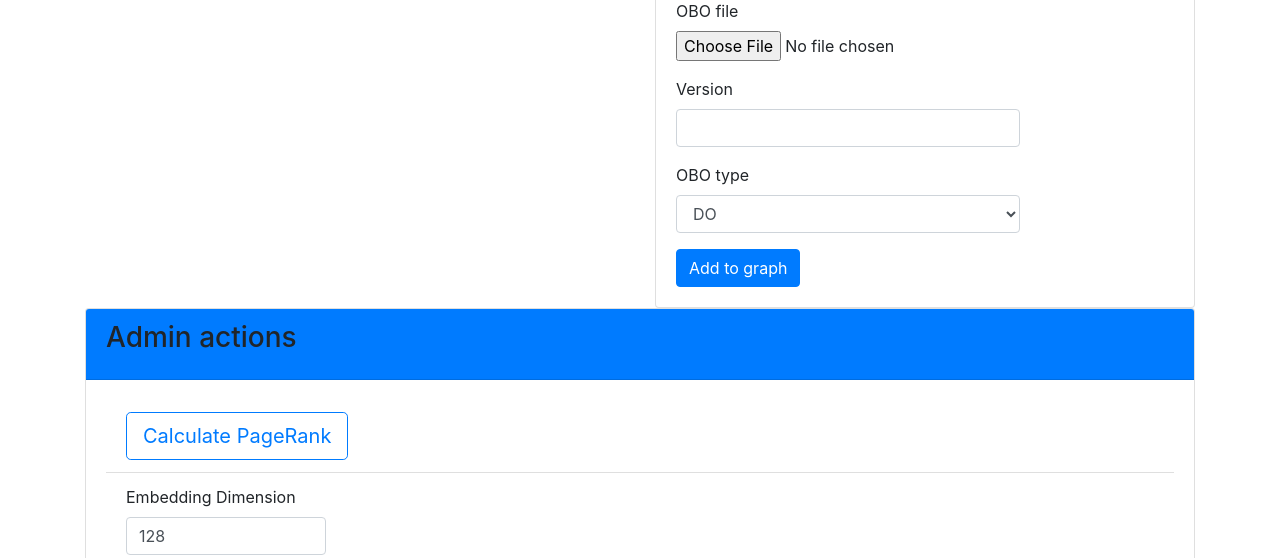
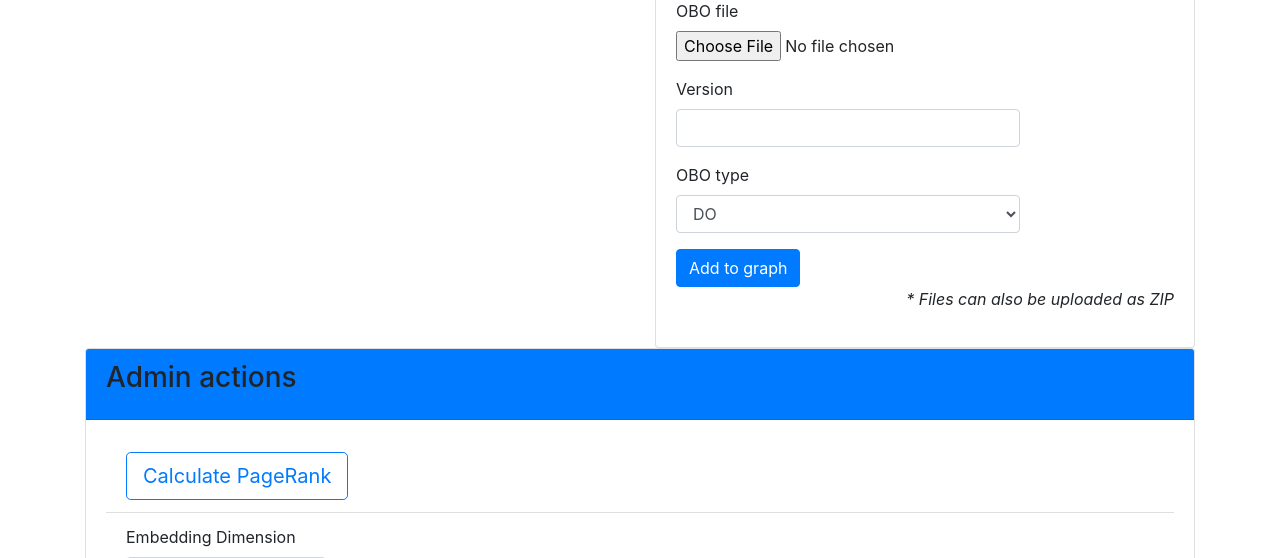
Before and after one commit to GyftakisK/OpenDataGraph, a Flask app: page /admin/ in a window 1280 px wide, after a click on "Add resource". Shown: the part 630-1188 px from the top of the page. Run offline with Flask 2, Linux system fonts and the light colour scheme; the visitor is signed in with stand-in values (Sample User, id 1); data comes from the database, SQL or seed files in the repository; data that the repository does not hold is empty; parts of the project's set-up code (start-up, migrations or seed data) failed here and were passed over; some libraries are stand-ins or nearby versions.

Commit message:
Admin Dashboard add zip note for structured resources

```diff
--- a/app/templates/admin/dashboard.html
+++ b/app/templates/admin/dashboard.html
@@ -130,6 +130,10 @@
                             <div class="row">
                                 {{ render_form(form_obo) }}
                             </div>
+                            <div class="row justify-content-end">
+                                <p class="pull-right"><em>* Files can also be uploaded as ZIP</em></p>
+                            </div>
+
 
                         </div>
                     </div>
```
